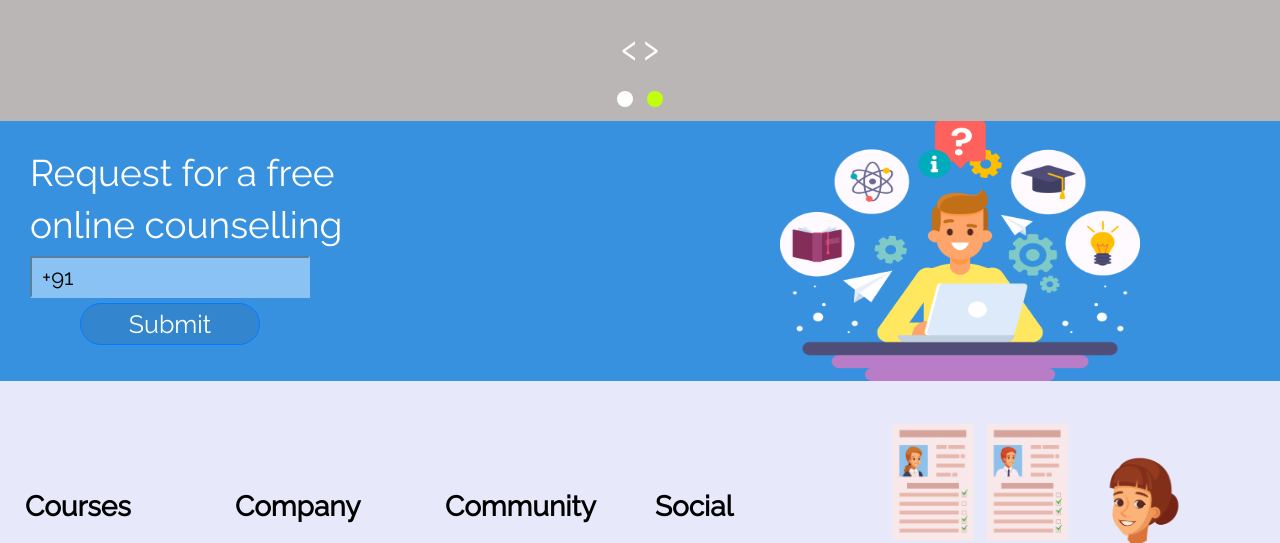
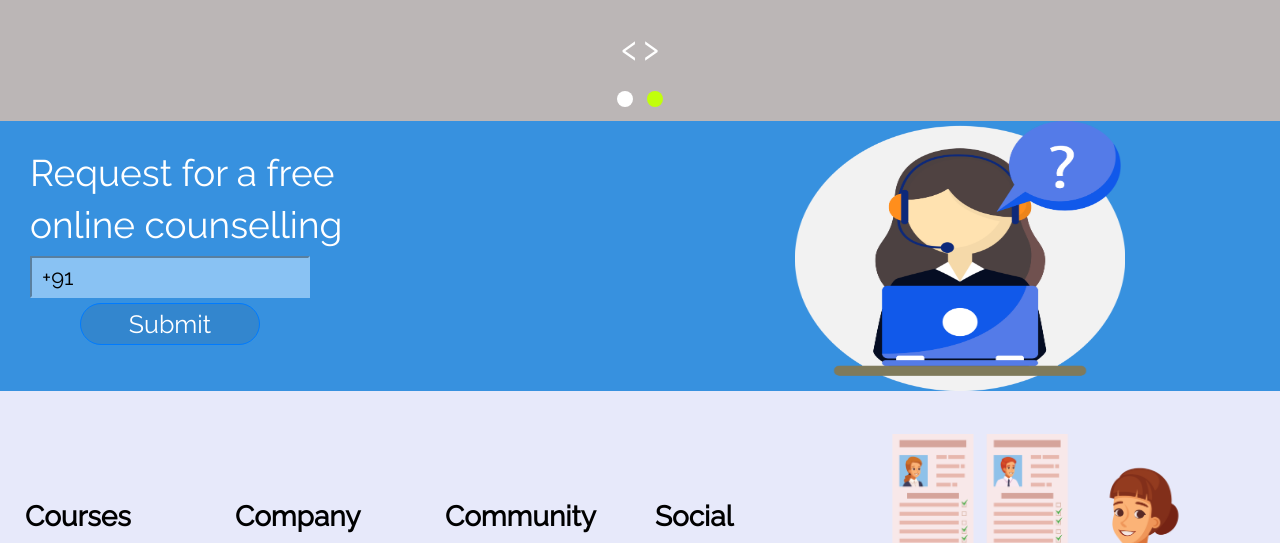
Before and after one commit to lakshyaaditi/landingpagesample, a plain HTML site: page index.html in a window 1280 px wide. Shown: the part 2548-3091 px from the top of the page. Drawn offline with nearby package versions, Linux system fonts and the light colour scheme; a script that the page names is missing.

Commit message:
Update 2nd june

```diff
--- a/index.html
+++ b/index.html
@@ -870,7 +870,7 @@ border-top: 1px solid black;
 
 						</div>
 						<div class="col-12 col-sm-12 col-md-12 col-lg-6 col-xl-6">
-					 <center><img src=img/last1.png  class="img-fluid"style="width:360px;height:260px"></center>
+					 <center><img src=img/customer.png  class="img-fluid"style="width:330px;height:270px"></center>
 						</div>
 				</div>
 			</div>
```
Also changed, not shown: img/customer.png (added).
